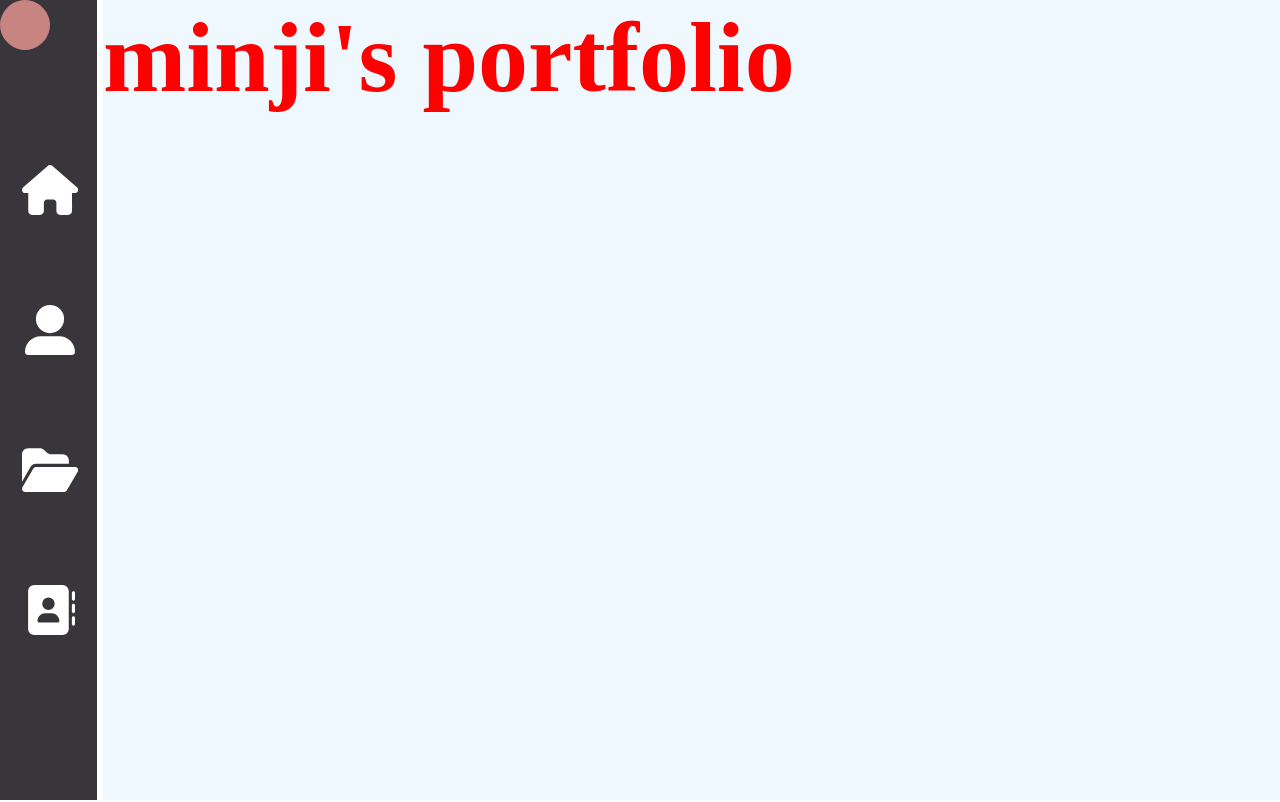
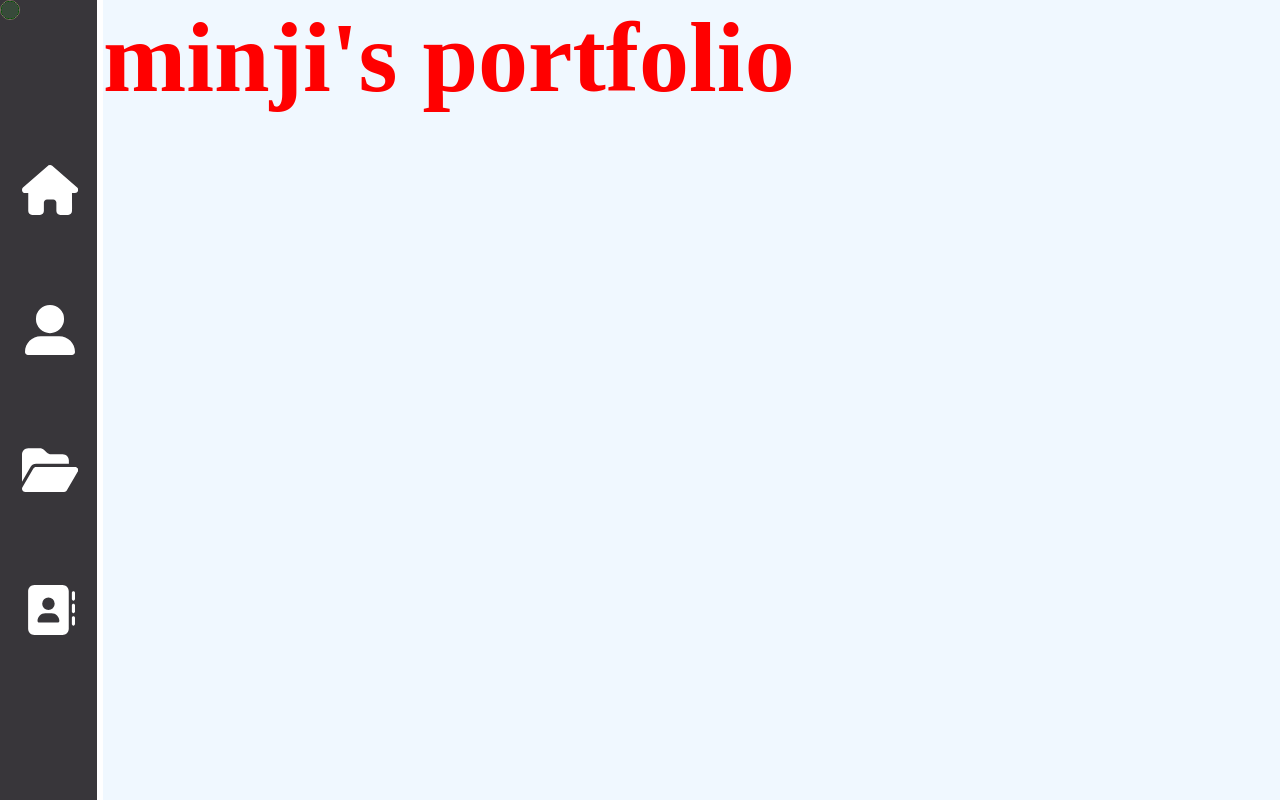
Before and after one commit to min-ji97/portfolio-react, a React (Create React App) app: page / in a window 1280 px wide. Shown: the top 802 px of the page. Built offline with nearby package versions, Linux system fonts and the light colour scheme.

Commit message:
ERROR 해결못함...setIsHovering is not.....

```diff
--- a/src/App.js
+++ b/src/App.js
@@ -19,7 +19,7 @@ import Noorida from './page/Noorida';
 
 const App = () =>{
 
-    const [isHovering, setIsHovering] = useState(false);
+    const [isHovering, setIsHovering] = useState(null);
 
     return(
         <div id="app-container">
--- a/src/CustomCursor.js
+++ b/src/CustomCursor.js
@@ -3,28 +3,61 @@ import './css/cursor.css';
 import styled from 'styled-components';
 
 
-// import Main from './Main';
 
-
+// 이거 사용안해도 될거같은걸...?
 const NewCursor = styled.div`
   position: absolute;
 
-  background-color: rgb(255, 186, 186);
+  background-color: green;
+
   left: 0;
   top: 0;
-  width: 50px;
-  height: 50px;
+  width: 20px;
+  height: 20px;
   mix-blend-mode: difference;
   border-radius: 45px;
-  border: 1px solid rgb(255, 186, 186);
+  border: 1px solid rgb(189, 164, 164);
   z-index: 2;
   pointer-events: none;
   transform: translate(-50%, -50%);
+  transition: transform 0.2s;
 
+  transform: ${({ isHovering }) => (isHovering ? "scale(5)" : "scale(1)")};
+  transition: transform 0.3s ease;
+
+ &::before {
+    content: "Click!";
+    position: absolute;
+    top: 0;
+    left: 0;
+    width: 100%;
+    height: 100%;
+    background-color: white;
+    color: blue;
+    font-size: 6px;
+    font-weight: bold;
+    opacity: 0;
+    transition: opacity 0.3s ease-in-out;
+}
+
+${ (isHovering) =>
+
+  isHovering === 'btnHover' &&
+  `
+   &::before{
+    opacity: 1 !important;
+  }
+
+  `
+
+
+}
+
+}
 
 `
 
-  // transform: ${ (isHovering) ? scale(5) : scale(1) };
+
 
 const CustomCursor = ({isHovering}) =>{
 
@@ -53,10 +86,15 @@ const CustomCursor = ({isHovering}) =>{
         <div>
           {/* <div id='cursor' ref={mouseRef}></div> */}
 
-          <NewCursor ref={mouseRef} isHovering={isHovering}
+          <NewCursor  ref={mouseRef} isHovering={isHovering}
           style={{
-            transform : isHovering? "scale(1.5)": "scale(1)"
-          }}/>
+            // transform : isHovering==='spanHover'? "scale(4)": "scale(1)",
+            // transition: "transtorm ease-in 2s",
+
+            // transform : isHovering==='btnHover'? "scale(4)": "scale(1)",
+            // transition: isHovering==='btnHover'? "scale ease-in 2s": "0"
+          }} />
+         {console.log('이즈호버링 머냐!',isHovering)}
 
         </div>
     )
@@ -64,7 +102,13 @@ const CustomCursor = ({isHovering}) =>{
 
 export default CustomCursor;
 
-
+/*
+<div id="cursor" ref={mouseRef} isHovering={isHovering}
+          style={{
+            transform : isHovering? "scale(4)": "scale(1)",
+            transition: isHovering? "scale ease-in 2s": "0"
+          }}> </ div>
+*/
 
 
 
--- a/src/Main.js
+++ b/src/Main.js
@@ -123,25 +123,36 @@ const Main = ( {setIsHovering} ) => {
   useEffect(()=>{
 
     const spanTag = document.querySelectorAll('#introduce span');
+    const pjBtn = document.querySelectorAll('#project .project-nav button');
 
     spanTag.forEach((item)=>{
       item.addEventListener('mouseenter',()=>{
-        setIsHovering(true);
-        console.log('span에 마우스 올렸다~');
+        setIsHovering("spanHover");
       })
 
     })
     spanTag.forEach((item)=>{
       item.addEventListener('mouseleave',()=>{
-        setIsHovering(false);
-        console.log('span에 마우스 내렸다~');
+        setIsHovering(null);
       })
     })
 
+    pjBtn.forEach( item =>{
+      item.addEventListener('mouseenter',()=> setIsHovering("btnHover"));
+    })
+    pjBtn.forEach( item =>{
+      item.addEventListener('mouseleave',()=> setIsHovering(null));
+    })
+
+
     return () =>{
       spanTag.forEach((item)=>{
-        item.removeEventListener('mouseenter',()=>setIsHovering(true));
-        item.removeEventListener('mouseleave',()=>setIsHovering(false));
+        item.removeEventListener('mouseenter',()=>setIsHovering("spanHover"));
+        item.removeEventListener('mouseleave',()=>setIsHovering(null));
+      })
+      pjBtn.forEach((item)=>{
+        item.removeEventListener('mouseenter',()=>setIsHovering("btnHover"));
+        item.removeEventListener('mouseleave',()=>setIsHovering(null));
       })
     }
   },[setIsHovering])
--- a/src/css/cursor.css
+++ b/src/css/cursor.css
@@ -4,15 +4,16 @@ body {
 
 #cursor {
   position: absolute;
-  background-color: rgba(77, 49, 18, 0.4);
+  background-color: rgb(187, 141, 185);
   left: 0;
   top: 0;
-  width: 50px;
-  height: 50px;
+  width: 20px;
+  height: 20px;
   mix-blend-mode: difference;
   border-radius: 45px;
-  border: 1px solid rgb(255, 186, 186);
+  border: 1px solid rgb(189, 164, 164);
   z-index: 2;
   pointer-events: none;
   transform: translate(-50%, -50%);
+  transition: transform 0.2s;
 }
--- a/src/css/cursor.min.css
+++ b/src/css/cursor.min.css
@@ -1 +1 @@
-body{cursor:none}#cursor{position:absolute;background-color:rgba(77,49,18,.4);left:0;top:0;width:50px;height:50px;mix-blend-mode:difference;border-radius:45px;border:1px solid #ffbaba;z-index:2;pointer-events:none;transform:translate(-50%, -50%)}
+body{cursor:none}#cursor{position:absolute;background-color:#bb8db9;left:0;top:0;width:20px;height:20px;mix-blend-mode:difference;border-radius:45px;border:1px solid #bda4a4;z-index:2;pointer-events:none;transform:translate(-50%, -50%);transition:transform .2s}
--- a/src/css/main.css
+++ b/src/css/main.css
@@ -4,20 +4,23 @@ body {
 
 #cursor {
   position: absolute;
-  background-color: rgba(77, 49, 18, 0.4);
+  background-color: rgb(187, 141, 185);
   left: 0;
   top: 0;
-  width: 50px;
-  height: 50px;
+  width: 20px;
+  height: 20px;
+  mix-blend-mode: difference;
   border-radius: 45px;
-  border: 1px solid rgb(255, 186, 186);
+  border: 1px solid rgb(189, 164, 164);
   z-index: 2;
   pointer-events: none;
   transform: translate(-50%, -50%);
+  transition: transform 0.2s;
 }
 
 #main-container {
   margin-left: 103px;
+  background-color: white;
 }
 #main-container header {
   width: 100vw;
@@ -53,6 +56,7 @@ body {
 }
 #main-container #introduce span {
   display: inline-flex;
+  color: black;
 }
 #main-container #introduce .about-me, #main-container #introduce .certificate, #main-container #introduce .skill {
   display: flex;
@@ -87,12 +91,7 @@ body {
   border: 2px solid black;
   padding: 5px 10px;
   border-radius: 10px;
-}
-#main-container #introduce span:hover #cursor {
-  transform: scale(5);
-}
-#main-container #introduce span:hover {
-  color: red;
+  align-items: center;
 }
 #main-container #project {
   margin: 80px 0px;
--- a/src/scss/index.scss
+++ b/src/scss/index.scss
@@ -5,6 +5,7 @@
     padding: 0;
     overflow-x: hidden;
     box-sizing: border-box;
+
 }
 // body{
 
--- a/src/scss/main.scss
+++ b/src/scss/main.scss
@@ -14,6 +14,7 @@
 
 #main-container{
   margin-left: 103px;
+  background-color: white;
   // width: 100vw;
   //  첫번째 페이지 header - minji's portpolio!
   header{
@@ -40,6 +41,8 @@
 
     span{
       display: inline-flex;
+      color: black;
+      // background-color: white;
     }
 
     .about-me,.certificate,.skill{
@@ -71,17 +74,12 @@
         border: 2px solid black;
         padding: 5px 10px;
         border-radius: 10px;
+        align-items: center;
       }
     }
 
 
-    span:hover #cursor{
-      transform: scale(5);
-    }
 
-    span:hover{
-      color: red;
-    }
 
   }
 
```
Also changed, not shown: src/scss/cursor.scss (+10 -4 lines), src/css/main.min.css.
